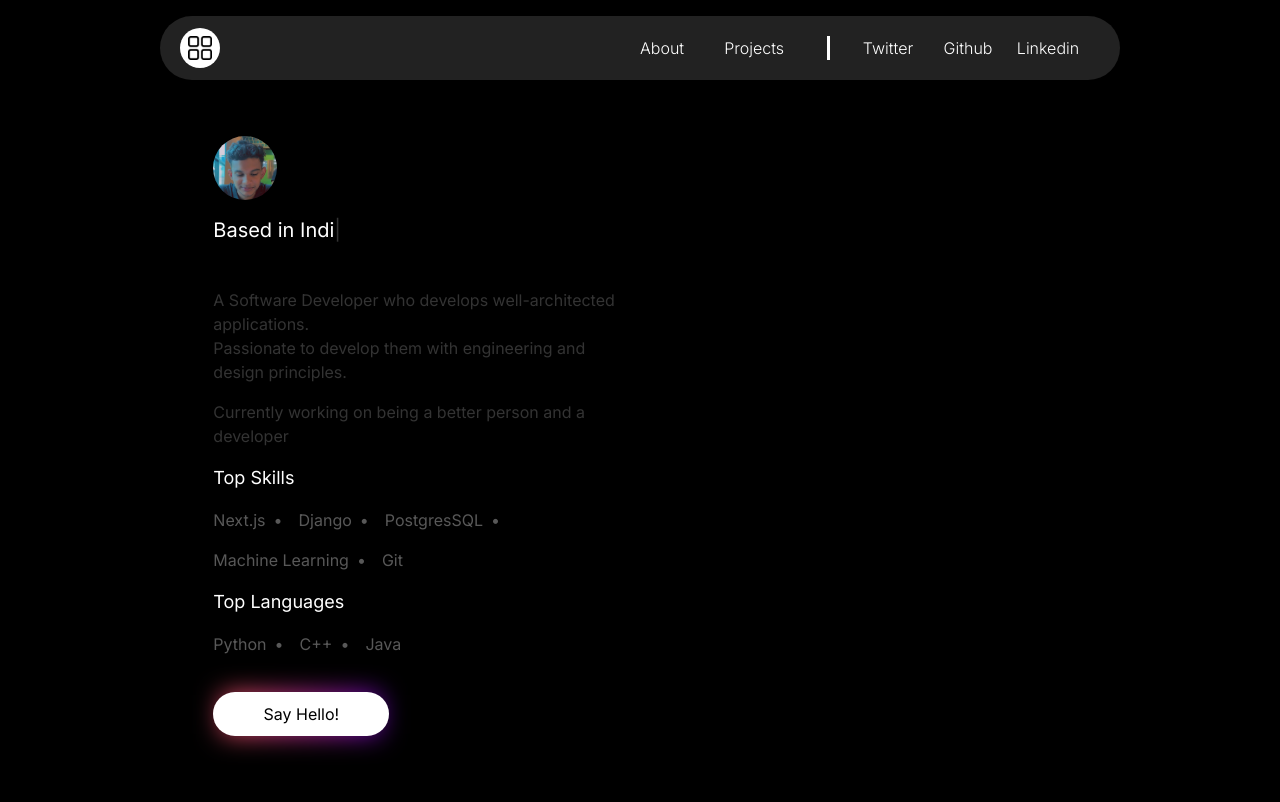
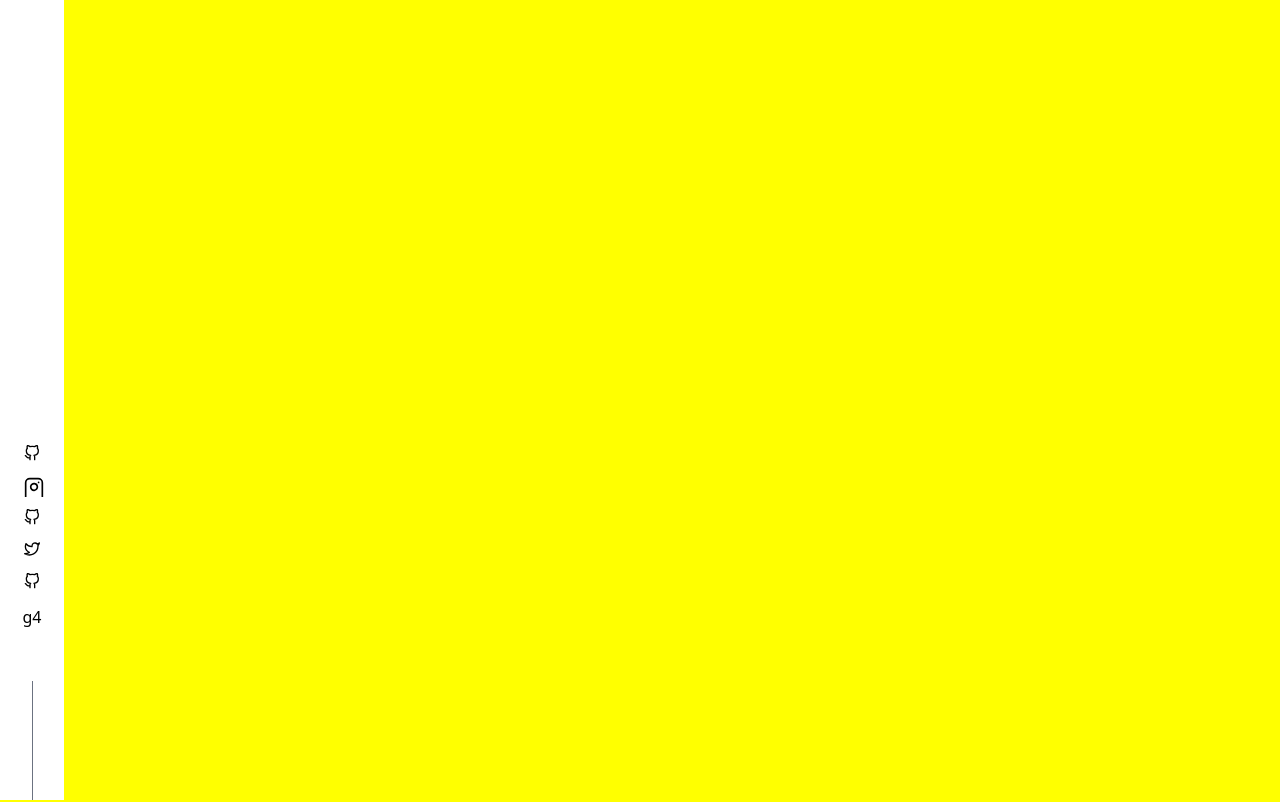
Before and after one commit to Rohithk2003/portfolio, a Next.js app: page / in a window 1280 px wide. Shown: the top 802 px of the page. Built offline with nearby package versions, Linux system fonts and the light colour scheme; what tailwindcss-animated would draw is missing.

Commit message:
git changed entire portfolio.Added sidebar

```diff
--- /dev/null
+++ b/components/sidebar.js
@@ -0,0 +1,132 @@
+import Link from "next/link";
+export default function Sidebar({ text }) {
+	return (
+		<div className="w-16  h-[100vh] top-0 left-0 fixed bg-white text-black flex flex-col justify-end">
+			<div className="w-full h-2/4 flex flex-col justify-between items-center">
+				<ul className="flex  pb-10 text-black h-3/4 flex-col items-center gap-4 justify-end w-full">
+					<li className="h-4 w-4">
+						<Link
+							href="https://github.com/Rohithk2003"
+							className="w-4 h-4"
+						>
+							<svg
+								xmlns="http://www.w3.org/2000/svg"
+								role="img"
+								viewBox="0 0 24 24"
+								fill="none"
+								stroke="currentColor"
+								stroke-width="2"
+								stroke-linecap="round"
+								stroke-linejoin="round"
+								class="feather feather-github h-4 "
+							>
+								<title>GitHub</title>
+								<path d="M9 19c-5 1.5-5-2.5-7-3m14 6v-3.87a3.37 3.37 0 0 0-.94-2.61c3.14-.35 6.44-1.54 6.44-7A5.44 5.44 0 0 0 20 4.77 5.07 5.07 0 0 0 19.91 1S18.73.65 16 2.48a13.38 13.38 0 0 0-7 0C6.27.65 5.09 1 5.09 1A5.07 5.07 0 0 0 5 4.77a5.44 5.44 0 0 0-1.5 3.78c0 5.42 3.3 6.61 6.44 7A3.37 3.37 0 0 0 9 18.13V22"></path>
+							</svg>
+						</Link>
+					</li>
+					<li className="h-4 w-4">
+						<Link
+							href="https://github.com/Rohithk2003"
+							className="w-4 h-4"
+						>
+							<svg
+								xmlns="http://www.w3.org/2000/svg"
+								role="img"
+								viewBox="0 0 24 24"
+								fill="none"
+								stroke="currentColor"
+								stroke-width="2"
+								stroke-linecap="round"
+								stroke-linejoin="round"
+								class="feather feather-instagram h-5 w-5"
+							>
+								<title>Instagram</title>
+								<rect
+									x="2"
+									y="2"
+									width="20"
+									height="20"
+									rx="5"
+									ry="5"
+								></rect>
+								<path d="M16 11.37A4 4 0 1 1 12.63 8 4 4 0 0 1 16 11.37z"></path>
+								<line
+									x1="17.5"
+									y1="6.5"
+									x2="17.51"
+									y2="6.5"
+								></line>
+							</svg>
+						</Link>
+					</li>
+					<li className="h-4 w-4">
+						<Link
+							href="https://github.com/Rohithk2003"
+							className="w-4 h-4"
+						>
+							<svg
+								xmlns="http://www.w3.org/2000/svg"
+								role="img"
+								viewBox="0 0 24 24"
+								fill="none"
+								stroke="currentColor"
+								stroke-width="2"
+								stroke-linecap="round"
+								stroke-linejoin="round"
+								class="feather feather-github h-4 "
+							>
+								<title>GitHub</title>
+								<path d="M9 19c-5 1.5-5-2.5-7-3m14 6v-3.87a3.37 3.37 0 0 0-.94-2.61c3.14-.35 6.44-1.54 6.44-7A5.44 5.44 0 0 0 20 4.77 5.07 5.07 0 0 0 19.91 1S18.73.65 16 2.48a13.38 13.38 0 0 0-7 0C6.27.65 5.09 1 5.09 1A5.07 5.07 0 0 0 5 4.77a5.44 5.44 0 0 0-1.5 3.78c0 5.42 3.3 6.61 6.44 7A3.37 3.37 0 0 0 9 18.13V22"></path>
+							</svg>
+						</Link>
+					</li>
+					<li className="h-4 w-4">
+						<Link
+							href="https://github.com/Rohithk2003"
+							className="w-4 h-4"
+						>
+							<svg
+								xmlns="http://www.w3.org/2000/svg"
+								role="img"
+								viewBox="0 0 24 24"
+								fill="none"
+								stroke="currentColor"
+								stroke-width="2"
+								stroke-linecap="round"
+								stroke-linejoin="round"
+								class="feather feather-twitter h-4"
+							>
+								<title>Twitter</title>
+								<path d="M23 3a10.9 10.9 0 0 1-3.14 1.53 4.48 4.48 0 0 0-7.86 3v1A10.66 10.66 0 0 1 3 4s-4 9 5 13a11.64 11.64 0 0 1-7 2c9 5 20 0 20-11.5a4.5 4.5 0 0 0-.08-.83A7.72 7.72 0 0 0 23 3z"></path>
+							</svg>
+						</Link>
+					</li>
+					<li className="h-4 w-4">
+						<Link
+							href="https://github.com/Rohithk2003"
+							className="w-4 h-4"
+						>
+							<svg
+								xmlns="http://www.w3.org/2000/svg"
+								role="img"
+								viewBox="0 0 24 24"
+								fill="none"
+								stroke="currentColor"
+								stroke-width="2"
+								stroke-linecap="round"
+								stroke-linejoin="round"
+								class="feather feather-github h-4 "
+							>
+								<title>GitHub</title>
+								<path d="M9 19c-5 1.5-5-2.5-7-3m14 6v-3.87a3.37 3.37 0 0 0-.94-2.61c3.14-.35 6.44-1.54 6.44-7A5.44 5.44 0 0 0 20 4.77 5.07 5.07 0 0 0 19.91 1S18.73.65 16 2.48a13.38 13.38 0 0 0-7 0C6.27.65 5.09 1 5.09 1A5.07 5.07 0 0 0 5 4.77a5.44 5.44 0 0 0-1.5 3.78c0 5.42 3.3 6.61 6.44 7A3.37 3.37 0 0 0 9 18.13V22"></path>
+							</svg>
+						</Link>
+					</li>
+					<li className="h-4 mb-5">g4</li>
+				</ul>
+				<div className="h-32 bg-gray-500 w-px"></div>
+			</div>
+		</div>
+	);
+}
--- a/pages/index.tsx
+++ b/pages/index.tsx
@@ -8,6 +8,7 @@ import ContactDetails from "@/components/contact";
 import Footer from "@/components/footer";
 import Project from "@/components/Project";
 import Head from "next/head";
+import Sidebar from "@/components/sidebar";
 import { useEffect, useState } from "react";
 export default function Home() {
 	const [title, setTitle] = useState("Hello there fellow Coder");
@@ -23,14 +24,15 @@ export default function Home() {
 			<Head>
 				<title>{title}</title>
 			</Head>
-			<Navbar />
-			<Main />
-			<About />
-			<Project />
-			<Services />
+			{/* <Navbar /> */}
+			{/* <Main /> */}
+			{/* <About /> */}
+			{/* <Project /> */}
+			{/* <Services /> */}
 			{/* <Skills/> */}
-			<ContactDetails />
-			<Footer />
+			{/* <ContactDetails /> */}
+			{/* <Footer /> */}
+			<Sidebar />
 			<Script
 				src="https://kit.fontawesome.com/93a493583b.js"
 				crossOrigin="anonymous"
--- a/styles/globals.css
+++ b/styles/globals.css
@@ -10,12 +10,13 @@
 	margin: 0;
 	padding: 0;
 	box-sizing: border-box;
+	height: 500vh;
 }
 body {
 	overflow-x: hidden;
 }
 :root {
-	background-color: black;
+	background-color: yellow;
 }
 
 .based-data {
```
